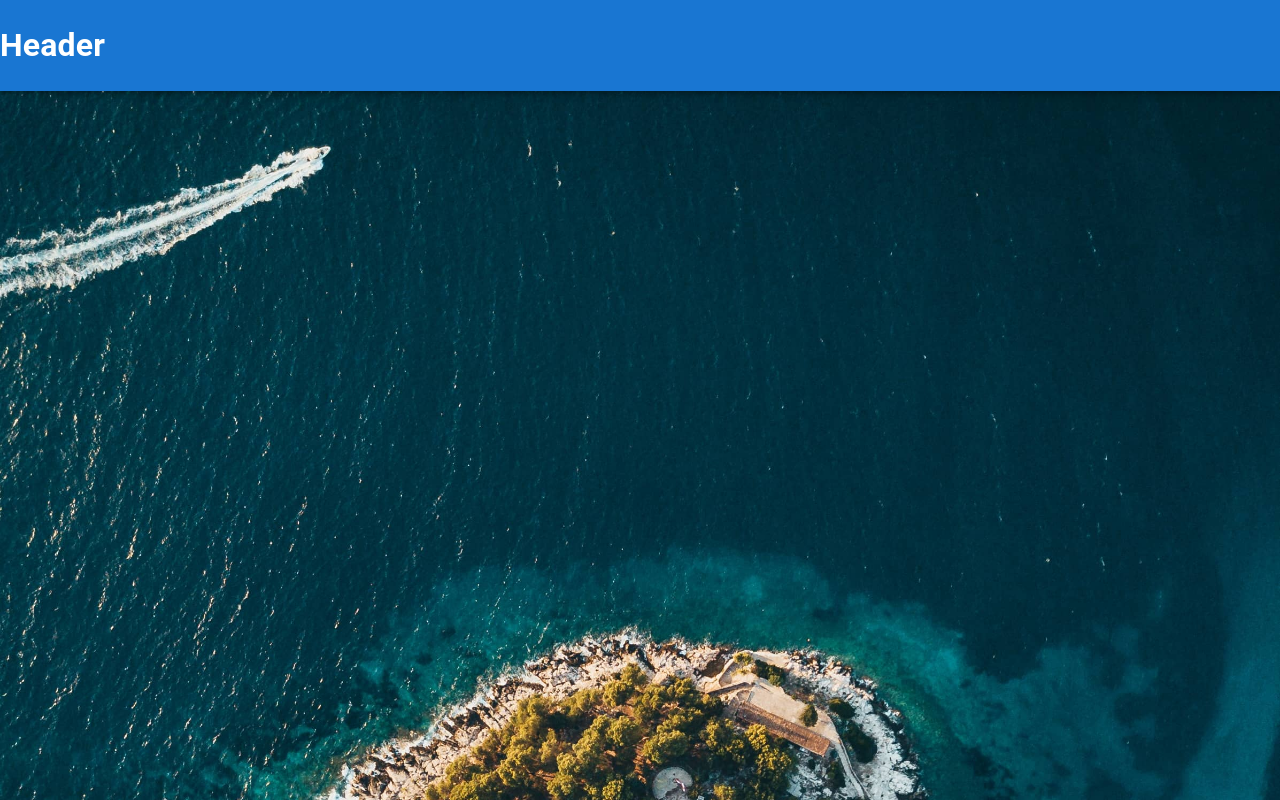
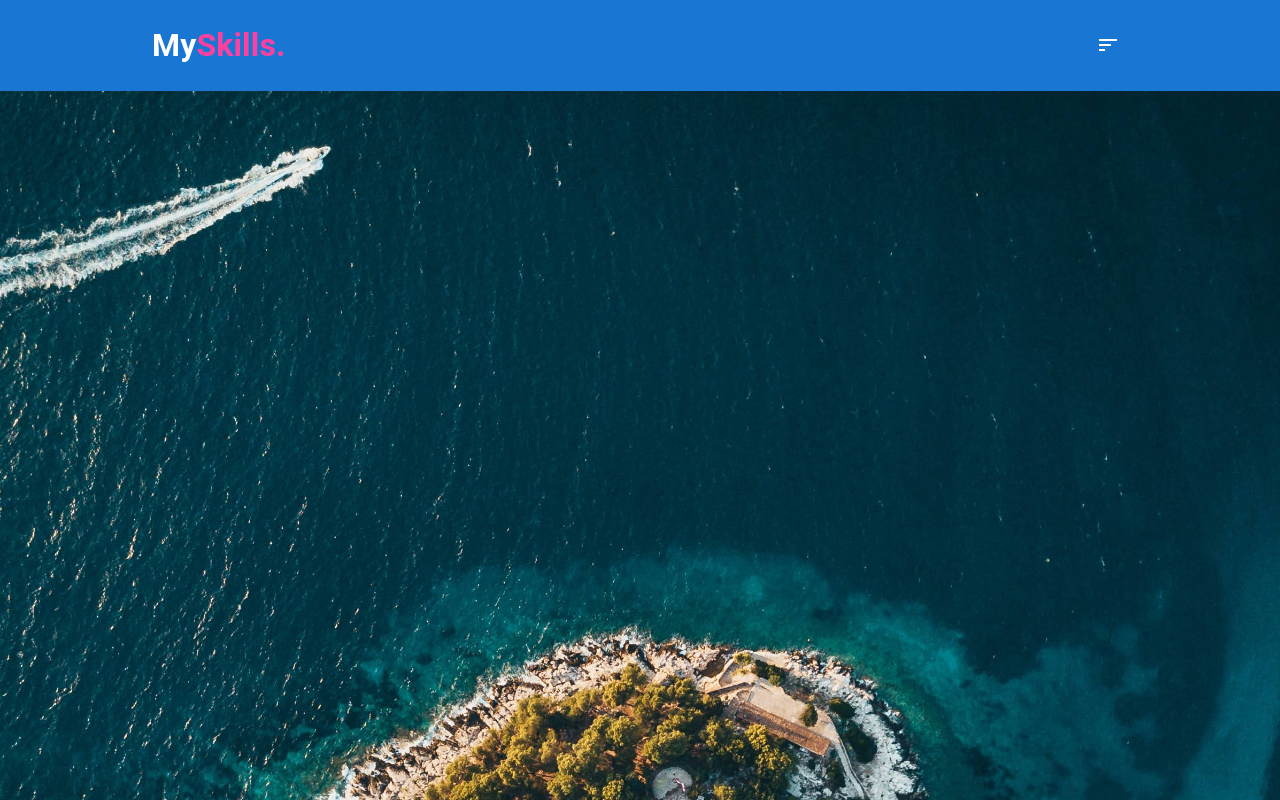
Before and after one commit to EonYY/portfolio, a Next.js app in the folder site/: page / in a window 1280 px wide. Built offline with nearby package versions, Linux system fonts and the light colour scheme.

Commit message:
Add theme color

```diff
--- a/site/components/Header.js
+++ b/site/components/Header.js
@@ -1,19 +1,39 @@
-import { AppBar } from "@mui/material";
-import { makeStyles } from "@mui/styles"
+import { IconButton, AppBar, Toolbar } from "@mui/material";
+import { makeStyles } from "@mui/styles";
+import SortIcon from "@mui/icons-material/Sort"
+
+const useStyles = makeStyles(() => ({
+    appBar: {
+        background: 'none',
+    },
+    appBarTitle: {
+        flexGrow: '1',
+    },
+    appBarWrapper: {
+        width: '80%',
+        margin: '0 auto',
+    },
+    icon: {
+        color: '#fff',
+        fontSize: '2rem',
+    },
+    textThemeColor: {
+        color: '#ff409f',
+    }
+  }));
 
 
+  export default function Header() {
+    const classes = useStyles();
 
-const useStyles = makeStyles(() => ({}));
-
-
-export default function Home() {
-  const classes = useStyles();
-
-    return (
-      <div>
-        <AppBar>
-            <h1>Header</h1>
+      return (
+        <AppBar className={classes.appBar} elevation={0}>
+            <Toolbar className={classes.appBarWrapper}>
+                <h1 className={classes.appBarTitle}>My<span className={classes.textThemeColor}>Skills.</span></h1>
+                <IconButton>
+                    <SortIcon className={classes.icon}/>
+                </IconButton>
+            </Toolbar>
         </AppBar>
-      </div>
-    )
-  }
+      )
+    }
--- a/site/styles/globals.css
+++ b/site/styles/globals.css
@@ -1,9 +1,10 @@
+@import url('https://fonts.googleapis.com/css2?family=Nunito:wght@400;900&display=swap');
+
 html,
 body {
   padding: 0;
   margin: 0;
-  font-family: -apple-system, BlinkMacSystemFont, Segoe UI, Roboto, Oxygen,
-    Ubuntu, Cantarell, Fira Sans, Droid Sans, Helvetica Neue, sans-serif;
+  font-family: 'Nunito', 'Open Sans';
 }
 
 a {
```
Also changed, not shown: site/pages/_app.js (+0 -7 lines).
